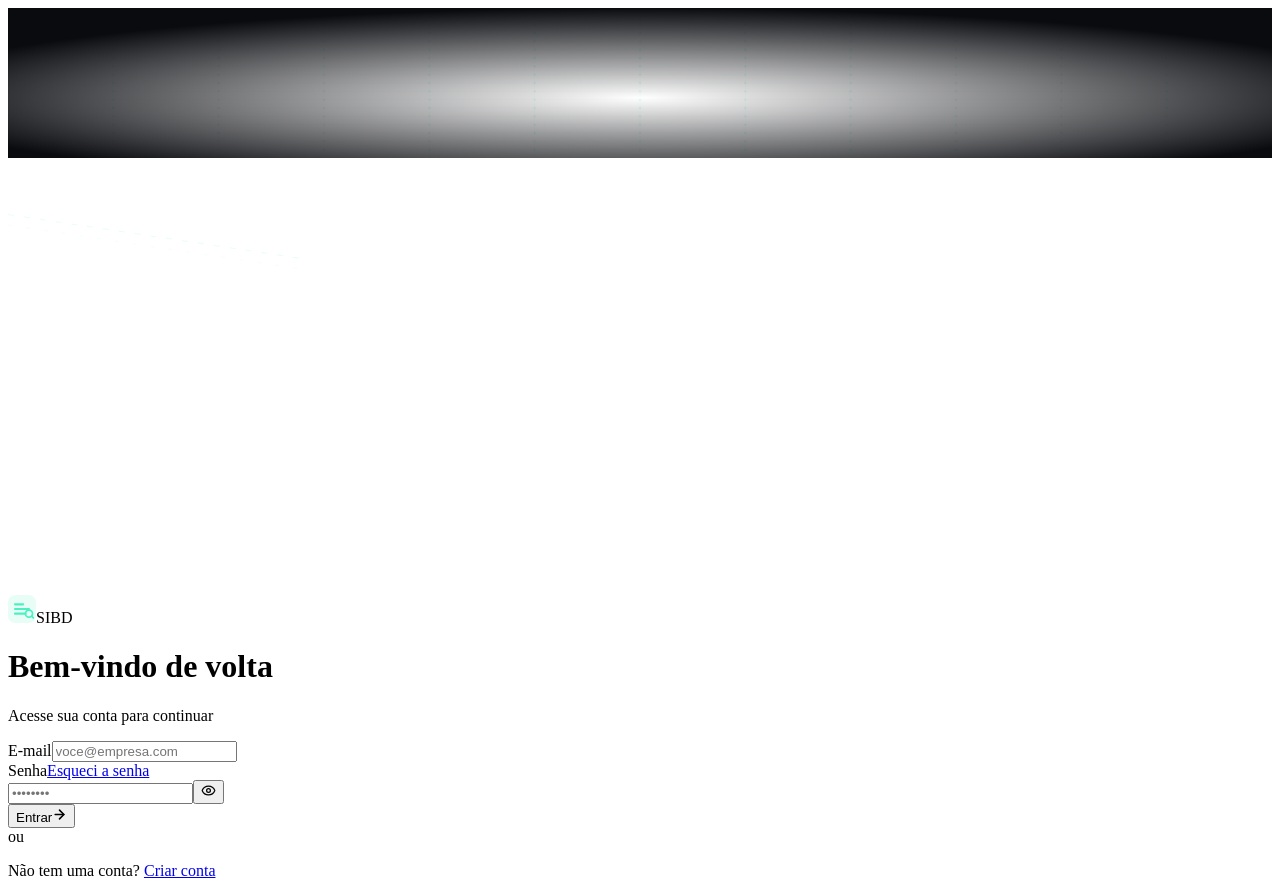
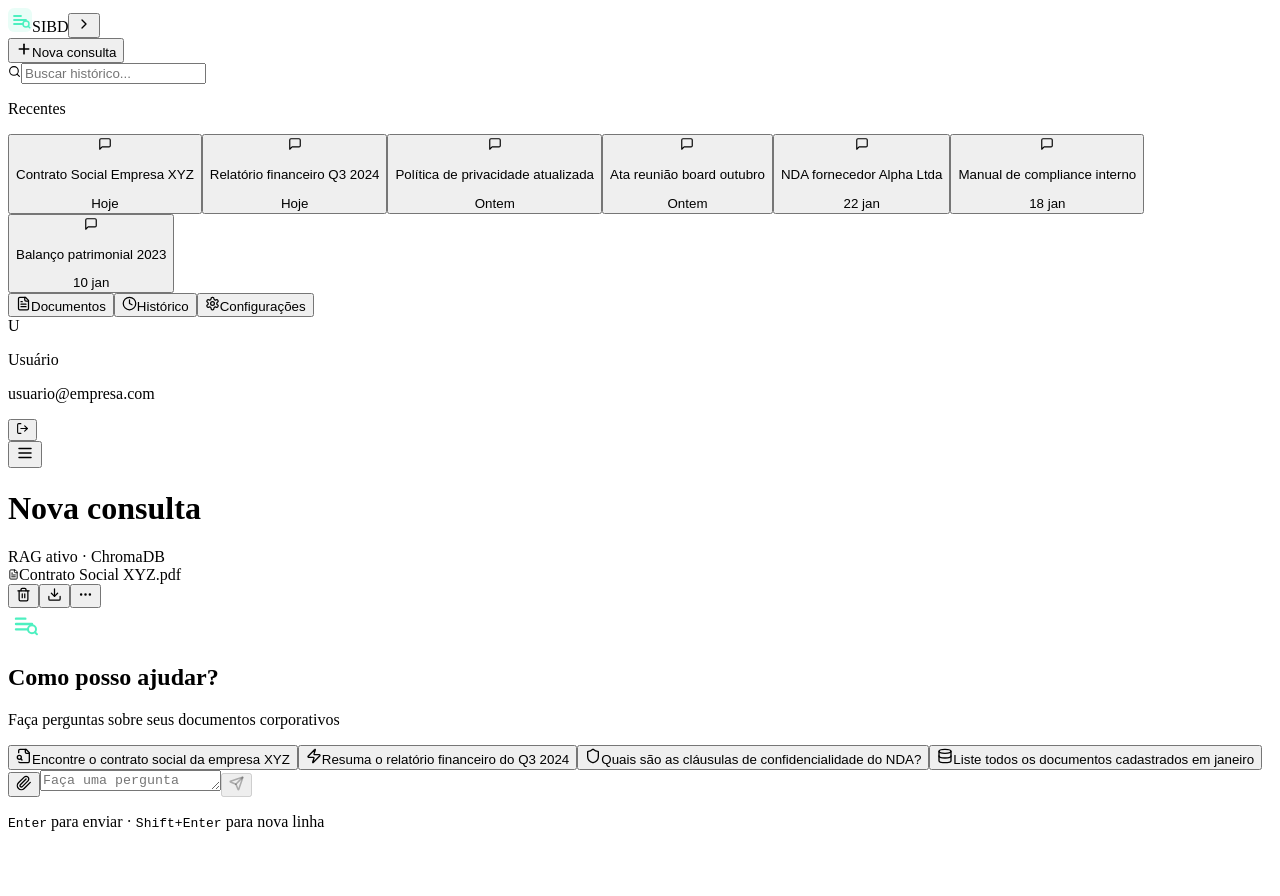
Before and after one commit to Murilo-hub/sibd-frontend, a React (Vite) app: page /chat in a window 1280 px wide. Before the commit this address led to /login. After the commit the page ends 847 px from the top, so only its background shows below. Built offline with nearby package versions, Linux system fonts and the light colour scheme; the HTML template or start-up script is replaced by a standard one.

Commit message:
Update App.jsx

```diff
--- a/src/App.jsx
+++ b/src/App.jsx
@@ -29,10 +29,10 @@ export default function App() {
 
       {/* App principal (protegido por JWT) */}
       <Route path="/chat" element={
-        <ProtectedRoute><ChatPage /></ProtectedRoute>
+        <ChatPage />
       } />
       <Route path="/upload" element={
-        <ProtectedRoute><UploadPage /></ProtectedRoute>
+        <UploadPage />
       } />
 
       {/* 404 */}
```
